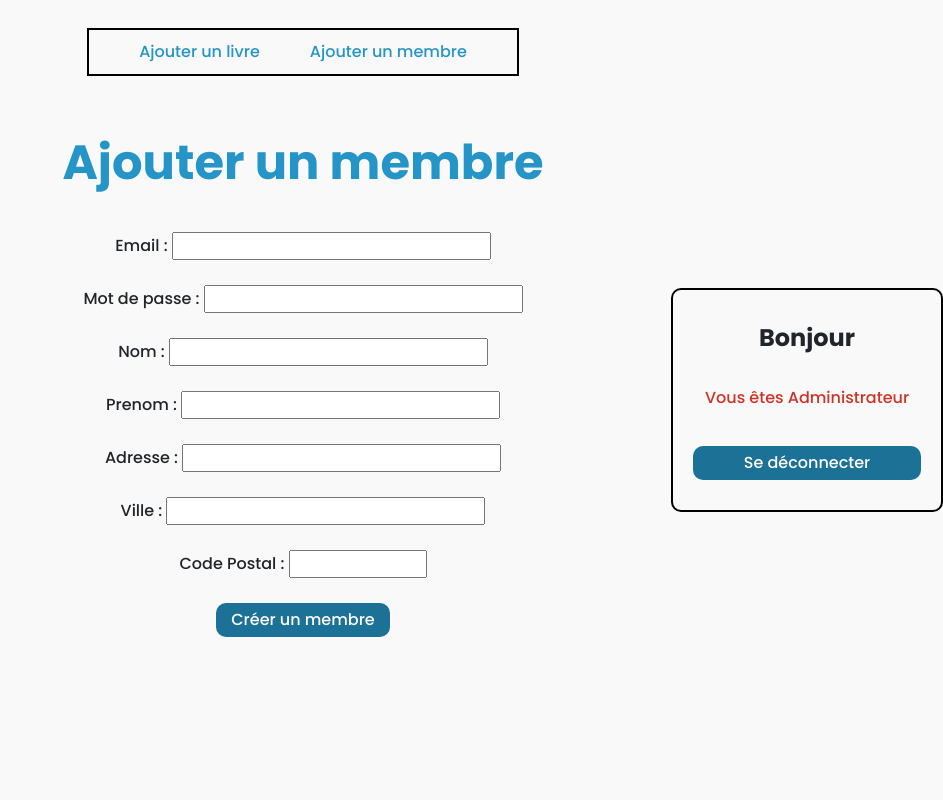
After one commit to LOUDO56/bibliodrive, a PHP site: page /ajouter_membre.php in a window 1280 px wide. The commit adds this page. Shown: the whole page, without its empty margins (337-1280 px from the left). Run offline with PHP 8.4, Linux system fonts and the light colour scheme; a user stored in the database is signed in; data comes from the database, SQL or seed files in the repository.

Commit message:
Ajout des outils admin
Ajout de livres et de membres + quelque bufix

```diff
--- /dev/null
+++ b/ajouter_membre.php
@@ -0,0 +1,111 @@
+<!DOCTYPE html>
+<html lang="fr">
+<head>
+    <meta charset="UTF-8">
+    <meta name="viewport" content="width=device-width, initial-scale=1.0">
+    <link href="https://cdn.jsdelivr.net/npm/bootstrap@5.3.2/dist/css/bootstrap.min.css" rel="stylesheet" integrity="sha384-T3c6CoIi6uLrA9TneNEoa7RxnatzjcDSCmG1MXxSR1GAsXEV/Dwwykc2MPK8M2HN" crossorigin="anonymous">
+    <link rel="stylesheet" href="style.css">
+    <title>Bibliodrive - Ajouter un membre</title>
+</head>
+<body>
+    <?php
+        // Ne rien afficher à un utilisateur curieux
+
+        session_start();
+
+        if(!$_SESSION["adminUser"]) {
+            echo "Accès non autorisé.";
+            exit;
+        }
+
+        require("utilitaires/authentification.php");
+        require("utilitaires/admin-header.html");
+
+        if(isset($_POST["email"])){
+
+            $email = $_POST["email"];
+            $mdp = $_POST["mdp"];
+            $nom = $_POST["nom"];
+            $prenom = $_POST["prenom"];
+            $adresse = $_POST["adresse"];
+            $ville = $_POST["ville"];
+            $codepostal = $_POST["codePostal"];
+
+           try {
+                $req = $connexion->prepare("
+                INSERT INTO
+                utilisateur(mel,motdepasse,nom,prenom,adresse,ville,codepostal,profil)
+                VALUES(:email, :mdp, :nom, :prenom, :adresse, :ville, :codepostal, 'client')
+                ");
+
+                $req->bindValue(":email", $email);
+                $req->bindValue(":mdp", $mdp);
+                $req->bindValue(":nom", $nom);
+                $req->bindValue(":prenom", $prenom);
+                $req->bindValue(":adresse", $adresse);
+                $req->bindValue(":ville", $ville);
+                $req->bindValue(":codepostal", $codepostal, PDO::PARAM_INT);
+
+                $req->execute();
+                $member_added = TRUE;
+
+           } catch(Exception $e) {
+                $erreur = $e;
+                $member_added = FALSE;
+           }
+
+
+        }
+
+    ?>
+
+        <h1 class="dernier-emprunt">Ajouter un membre</h1>
+
+        <form method="post" class="form-admin">
+
+            <label for="email">
+                Email : <input type="email" name="email" id="email" autocomplete="off" required>
+            </label>
+
+            <label for="mdp">
+                Mot de passe : <input type="password" name="mdp" id="mdp" autocomplete="off" required>
+            </label>
+
+            <label for="nom">
+                Nom : <input type="text" name="nom" id="nom" autocomplete="off" required>
+            </label>
+
+            <label for="prenom">
+                Prenom : <input type="text" name="prenom" id="prenom" autocomplete="off" required>
+            </label>
+
+            <label for="adresse">
+                Adresse : <input type="text" name="adresse" id="adresse" autocomplete="off" required>
+            </label>
+
+            <label for="ville">
+                Ville : <input type="text" name="ville" id="ville" autocomplete="off" required>
+            </label>
+
+            <label for="codePostal">
+                Code Postal : <input type="number" name="codePostal" id="codePostal" min="1" max="100000" autocomplete="off" required>
+            </label>
+
+
+
+            <input type="submit" value="Créer un membre" class="button-general" required>
+
+            <?php
+
+                if(isset($member_added)) {
+                    if ($member_added == TRUE)
+                        echo '<p class="member_added">Membre ajouté avec succès !</p>';
+                    else
+                        echo '<p class="member_error">Une erreur est survenue l\'or de l\'ajout du membre : '. $erreur . '</p>';
+                }
+            ?>
+
+        </form>
+
+</body>
+</html>
--- a/style.css
+++ b/style.css
@@ -3,6 +3,20 @@
 
 :root{
     --button-color: #1C7196;
+}
+
+.button-general{
+    border: none;
+    color: white;
+    padding: 5px 15px;
+    transition: 150ms ease;
+    background-color: var(--button-color);
+    border-radius: 10px;
+}
+
+.button-general:hover {
+    background-color: #258cb8;
+    box-shadow: 0 0 50px #2eaae034;
 }
 
 *{
@@ -62,6 +76,33 @@ footer p {
 }
 
 
+.admin-links{
+    display: flex;
+    flex-direction: row;
+    justify-content: center;
+    border: 2px solid black;
+    padding: 10px 50px;
+    gap: 50px;
+    margin-bottom: 0 !important;
+    margin-top: 20px;
+}
+
+.admin-links li {
+    list-style-type: none;
+}
+
+
+.admin-links li>a {
+    text-decoration: none;
+    color: #2495C6;
+    transform: 200ms;
+}
+
+
+.admin-links li>a:hover {
+    color: #196f94;
+    text-decoration: underline;
+}
 
 /* Accueil */
 
@@ -78,16 +119,12 @@ footer p {
 
 /* Login */
 
-.container-pos{
-    position: absolute;
-    height: 100%;
-    width: 100%;
-    display: flex;
-    justify-content: right;
-    align-items: center;
-}
 
 .authen-container{
+    position: fixed;
+    right: 0;
+    top: 50%;
+    transform: translateY(-50%);
     padding: 30px 20px;
     border: 2px solid black;
     text-align: center;
@@ -127,11 +164,6 @@ footer p {
 
 .submit-login{
     margin-top: 20px;
-    background-color: var(--button-color);
-    border: none;
-    color: white;
-    padding: 5px 15px;
-    transition: 150ms ease;
 }
 
 .erreur-connexion{
@@ -140,12 +172,35 @@ footer p {
     margin-bottom: 0 !important;
 }
 
-
-.panier:hover, .submit-login:hover{
-    background-color: #258cb8;
-    box-shadow: 0 0 50px #2eaae034;
-}
-
 .admin-account{
     color: #cf3325;
 }
+
+
+/* Ajouter données admin */
+
+.form-admin{
+    margin-top: 40px;
+    display: flex;
+    flex-direction: column;
+    justify-content: center;
+    align-items: center;
+    gap: 25px;
+}
+
+
+.form-admin textarea {
+    vertical-align: top;
+}
+
+.member_added, .member_error{
+    text-align: center;
+}
+
+.member_added {
+    color: rgb(68, 202, 68);
+}
+
+.member_error {
+    color: rgb(185, 41, 22);
+}
--- a/utilitaires/admin-header.html
+++ b/utilitaires/admin-header.html
@@ -1,6 +1,6 @@
 <nav class="navbar navbar-expand-sm justify-content-center">
-    <ul>
-        <li><a href="#">Ajouter un livre</a></li>
-        <li><a href="#">Ajouter un membre</a></li>
+    <ul class="admin-links">
+        <li><a href="ajouter_livre.php">Ajouter un livre</a></li>
+        <li><a href="ajouter_membre.php">Ajouter un membre</a></li>
     </ul>
 </nav>
--- a/utilitaires/authentification.php
+++ b/utilitaires/authentification.php
@@ -1,9 +1,15 @@
 
 <?php require_once('connexion.php')?>
-<div class="container-pos">
+
 <div class="authen-container">
     <?php
-            // Vérifier si utilisateur authentifié.
+        // Initialisation des variables de sessions.
+        if(!isset($_SESSION["connected"])){
+            $_SESSION["connected"] = FALSE;
+            $_SESSION["adminUser"] = FALSE;
+        }
+
+        // Vérifier les identifiants renseignés.
         if(isset($_POST["email"])) {
             $requete = $connexion->prepare("SELECT profil FROM utilisateur WHERE mel = :email AND motdepasse = :mdp");
             $requete->bindValue(":email", $_POST["email"], PDO::PARAM_STR);
@@ -13,11 +19,11 @@
 
             $utilisateur = $requete->fetch();
 
-                if($utilisateur->profil == "admin") $_SESSION["adminUser"] = TRUE;
-
             if($utilisateur) { // Si ça correspond, l'utilisateur est connecté
                 $_SESSION["email"] = $_POST["email"];
                 $_SESSION["connected"] = TRUE;
+                if($utilisateur->profil == "admin") $_SESSION["adminUser"] = TRUE; //Si c'est un admin, attribuer le role admin.
+
             }
             else{ // Sinon, on fait en sorte de lui faire savoir que son mail ou mdp est mauvais.
                 $erreur_connexion = TRUE;
@@ -26,10 +32,21 @@
 
         }
 
+        // Déconnecter l'utilisateur
+        if(isset($_POST["logoff"])) {
+            $_SESSION["connected"] = FALSE;
+            unset($_SESSION["email"]);
 
-            if(isset($_SESSION["connected"])){
-                if(isset($_POST["logoff"])) unset($_SESSION["connected"]); // Déconnecter l'utilisateur
-                else
+            if($_SESSION["adminUser"]) { // Si l'utilisateur est un admin, on le redirige dans la page d'accueil pour éviter tout conflit.
+                $_SESSION["adminUser"] = FALSE;
+                header("Location: accueil.php");
+                exit;
+            }
+
+        }
+
+        // Vérifier si utilisateur authentifié.
+        if($_SESSION["connected"]){
             $requete = $connexion->prepare("SELECT mel,nom,prenom,adresse,profil FROM utilisateur WHERE mel = :email");
             $requete->bindValue(":email", $_SESSION["email"], PDO::PARAM_STR);
             $requete->execute();
@@ -39,8 +56,6 @@
             echo '<p class="email-set">'.$utilisateur->mel.'</p>';
             if($utilisateur->profil == "client"){
                 echo '<p class="adresse-set">'.$utilisateur->adresse.'</p>';
-                    $_SESSION["adminUser"] = TRUE;
-                    echo $_SESSION["adminUser"];
             } else {
                 echo '<p class="admin-account">Vous êtes Administrateur</p>';
 
@@ -48,7 +63,7 @@
             echo '
                 <form method="post" class="form-login">
                     <input type="hidden" name = "logoff" value = "true">
-                        <input class="submit-login" type="submit" value="Se déconnecter">
+                    <input class="submit-login button-general" type="submit" value="Se déconnecter">
                 </form>
 
             ';
@@ -69,9 +84,8 @@
                 if(isset($erreur_connexion)) echo '<p class="erreur-connexion">Votre email ou mot de passe est incorrect.</p>';
 
             echo '
-                    <input class="submit-login" type="submit" value="Se connecter">
+                <input class="submit-login button-general" type="submit" value="Se connecter">
                 </form>';
         }
     ?>
 </div>
-</div>
```
Also changed, not shown: accueil.php (+19 -8 lines), ajouter_livre.php (added, +69 -0 lines), utilitaires/message_important.html (+3 -4 lines). Lines whose indentation alone changed are shown as unchanged.
